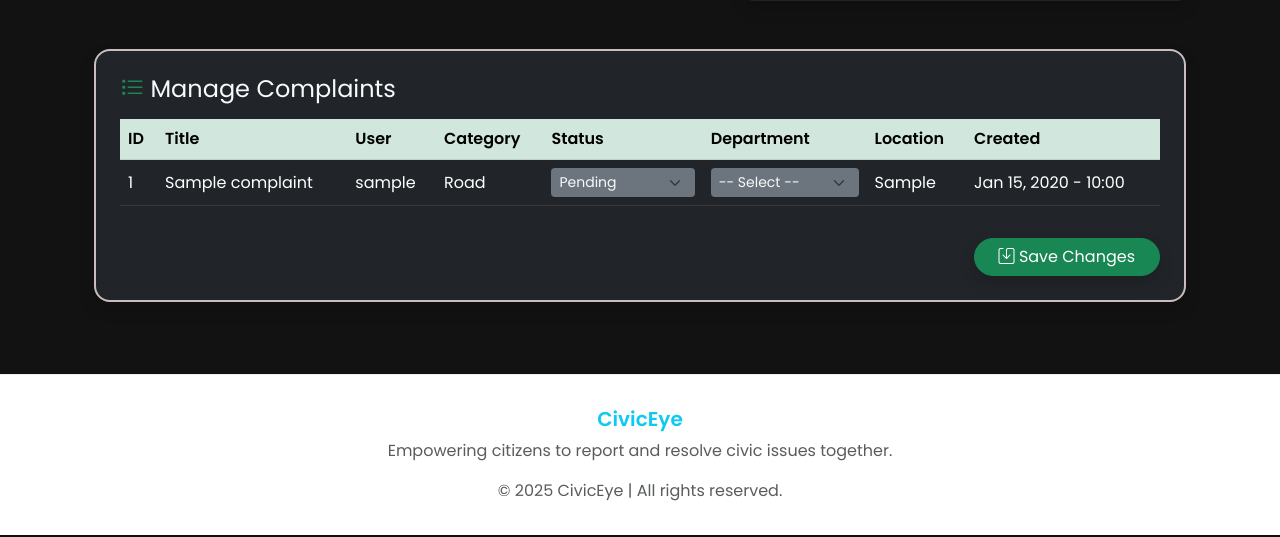
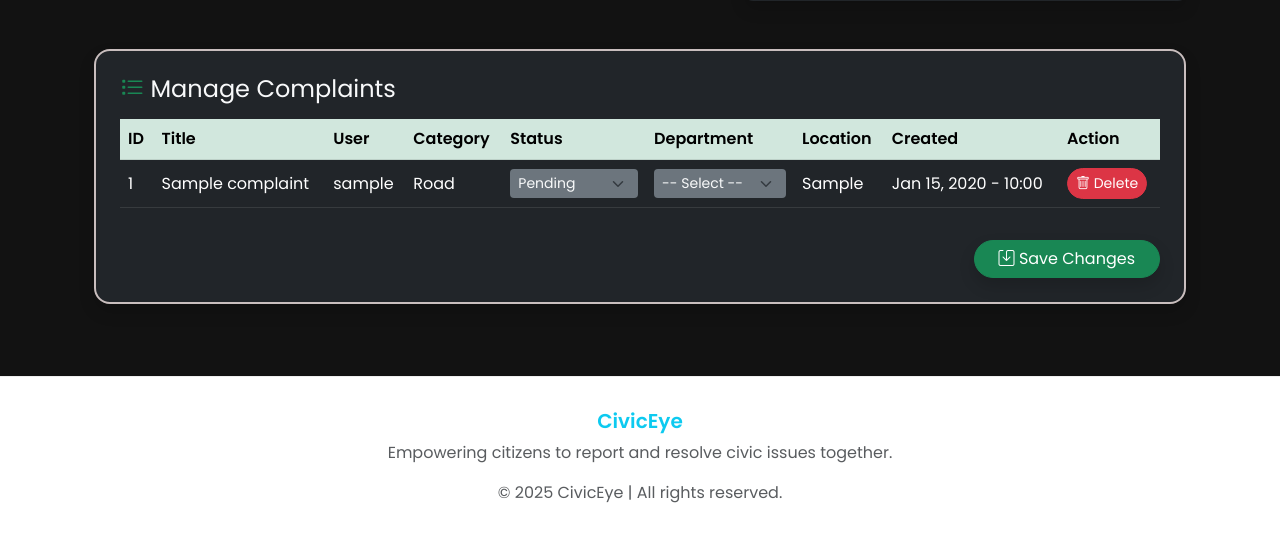
Before and after one commit to Omkar1979/CivicEye, a Django app: page /admin_dashboard/ in a window 1280 px wide. Shown: the part 878-1415 px from the top of the page. Run offline with Django 5.2, Linux system fonts and the light colour scheme; a user stored in the database is signed in; tables that the repository leaves empty hold one stand-in row (values such as "Sample post").

Commit message:
configured for delete functionality

```diff
--- a/complaints/templates/complaints/admin_dashboard.html
+++ b/complaints/templates/complaints/admin_dashboard.html
@@ -77,6 +77,7 @@
               <th>Department</th>
               <th>Location</th>
               <th>Created</th>
+              <th>Action</th>  <!-- 👈 Added column -->
             </tr>
           </thead>
           <tbody>
@@ -106,9 +107,19 @@
 
               <td>{{ complaint.location }}</td>
               <td>{{ complaint.created_at|date:"M d, Y - H:i" }}</td>
+
+              <!-- 👇 Delete Button -->
+              <td>
+                <a href="{% url 'complaints:delete_complaint' complaint.id %}"
+                   class="btn btn-danger btn-sm rounded-pill"
+                   onclick="return confirm('Are you sure you want to delete this complaint?');">
+                  <i class="bi bi-trash"></i> Delete
+                </a>
+              </td>
             </tr>
             {% endfor %}
           </tbody>
+
         </table>
       </div>
 
--- a/complaints/urls.py
+++ b/complaints/urls.py
@@ -18,4 +18,7 @@ urlpatterns = [
     path('register/', auth_views.register_view, name='register'),
     path('login/', auth_views.login_view, name='login'),
     path('logout/', auth_views.logout_view, name='logout'),
+
+
+     path('delete/<int:complaint_id>/', views.delete_complaint, name='delete_complaint'),
 ]
--- a/complaints/views.py
+++ b/complaints/views.py
@@ -6,11 +6,16 @@ from .models import Complaint, Like, Comment
 from .forms import ComplaintForm
 from django.http import JsonResponse
 from django.db.models import Count
+from django.contrib.auth.models import User
+from django.http import HttpResponse
 
 def community_feed(request):
 
     complaints = Complaint.objects.all().order_by('-created_at')
     return render(request, 'complaints/index.html', {'complaints': complaints})
+
+
+
 
 
 @login_required
@@ -110,3 +115,10 @@ def admin_dashboard(request):
         'departments': departments,
     }
     return render(request, 'complaints/admin_dashboard.html', context)
+
+
+def delete_complaint(request, complaint_id):
+    complaint = get_object_or_404(Complaint, id=complaint_id)
+    complaint.delete()
+    messages.success(request, "Complaint deleted successfully.")
+    return redirect('complaints:admin_dashboard')
```
